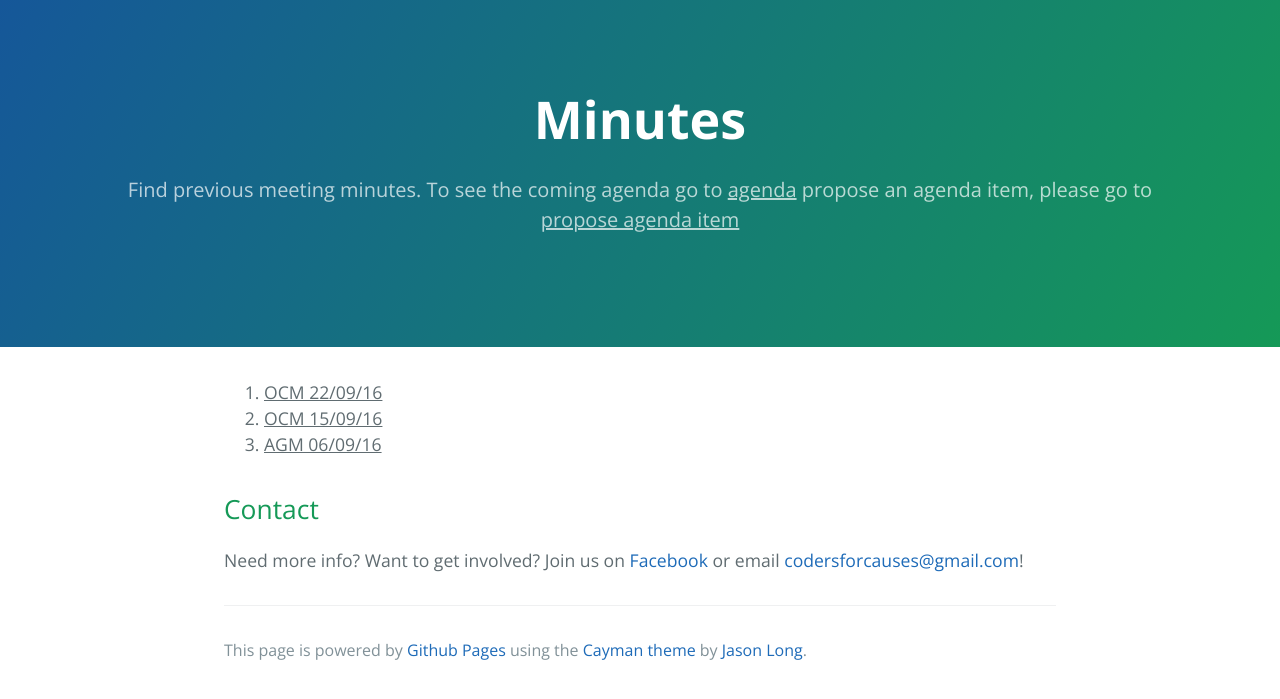
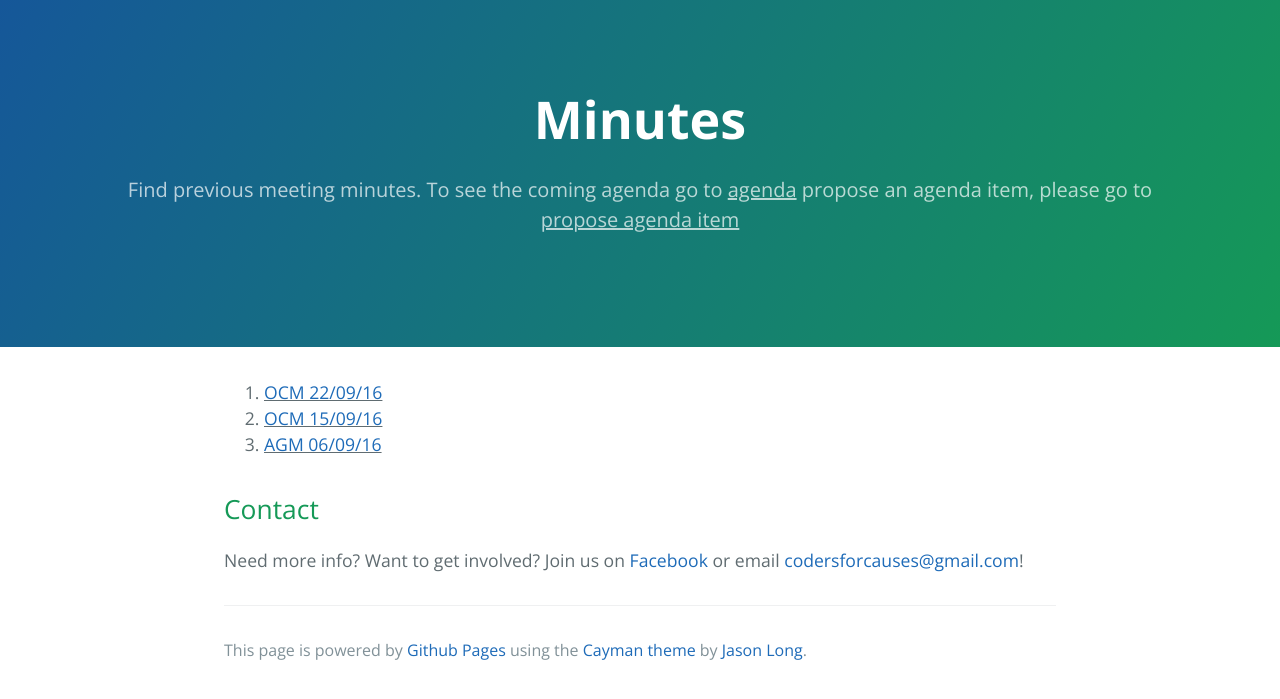
Before and after one commit to codersforcauses/backup, a Jekyll site: the page minutes/index.html, which Jekyll copies as it is, in a window 1280 px wide. Shown: the top 699 px of the page. Built offline with Jekyll 4.4.1, drawn with Linux system fonts in a browser that asks for light colours.

Commit message:
Changed links in li.

```diff
--- a/minutes/index.html
+++ b/minutes/index.html
@@ -18,9 +18,9 @@
     <section class="main-content">
 
 <ol>
-  <li style="text-decoration: underline;" href="./22-09-16">OCM 22/09/16</li>
-  <li style="text-decoration: underline;" href="./15-09-16">OCM 15/09/16</li>
-  <li style="text-decoration: underline;" href="./06-09-16">AGM 06/09/16</li>
+  <li style="text-decoration: underline;"><a href="./22-09-16">OCM 22/09/16</a></li>
+  <li style="text-decoration: underline;"><a href="./15-09-16">OCM 15/09/16</a></li>
+  <li style="text-decoration: underline;"><a href="./06-09-16">AGM 06/09/16</a></li>
 </ol>
 
 
```
